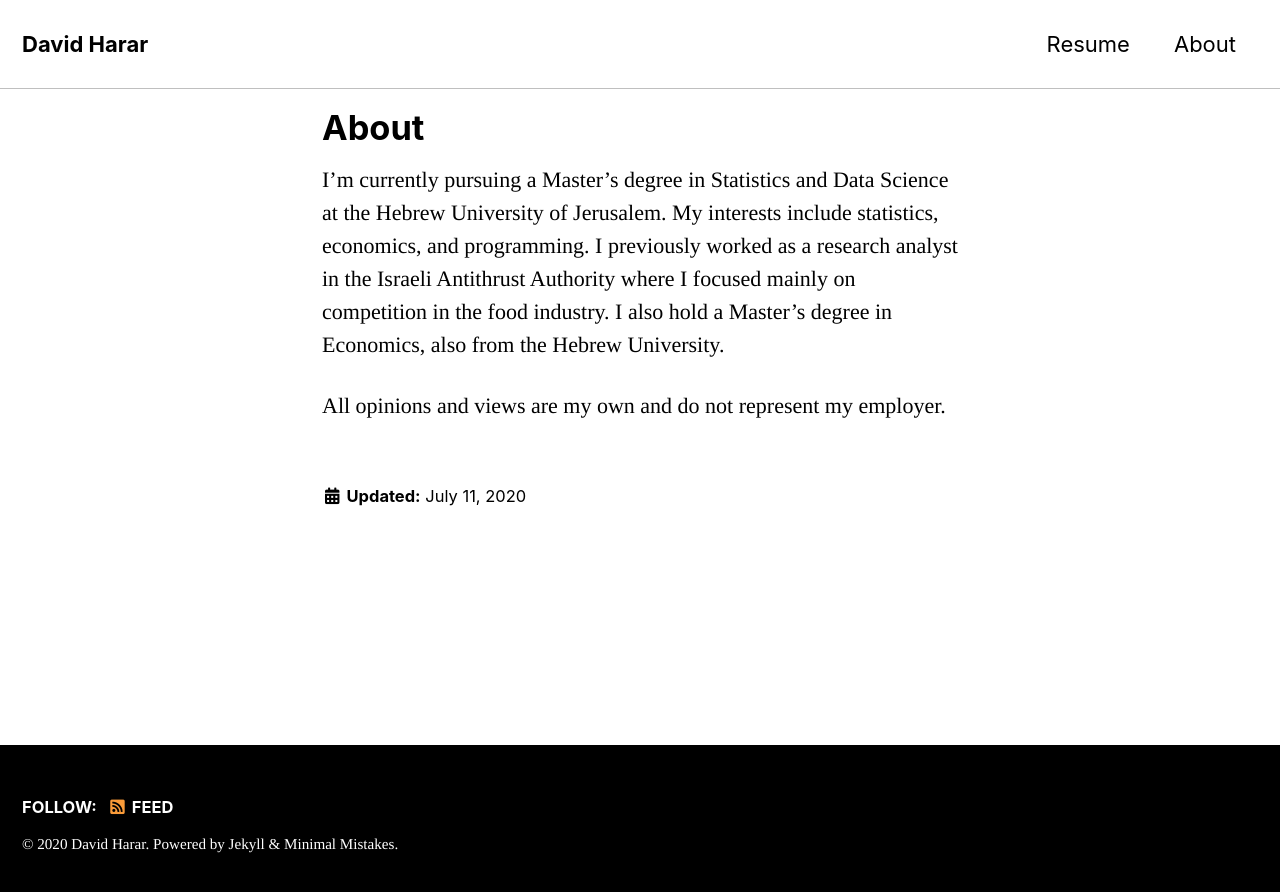
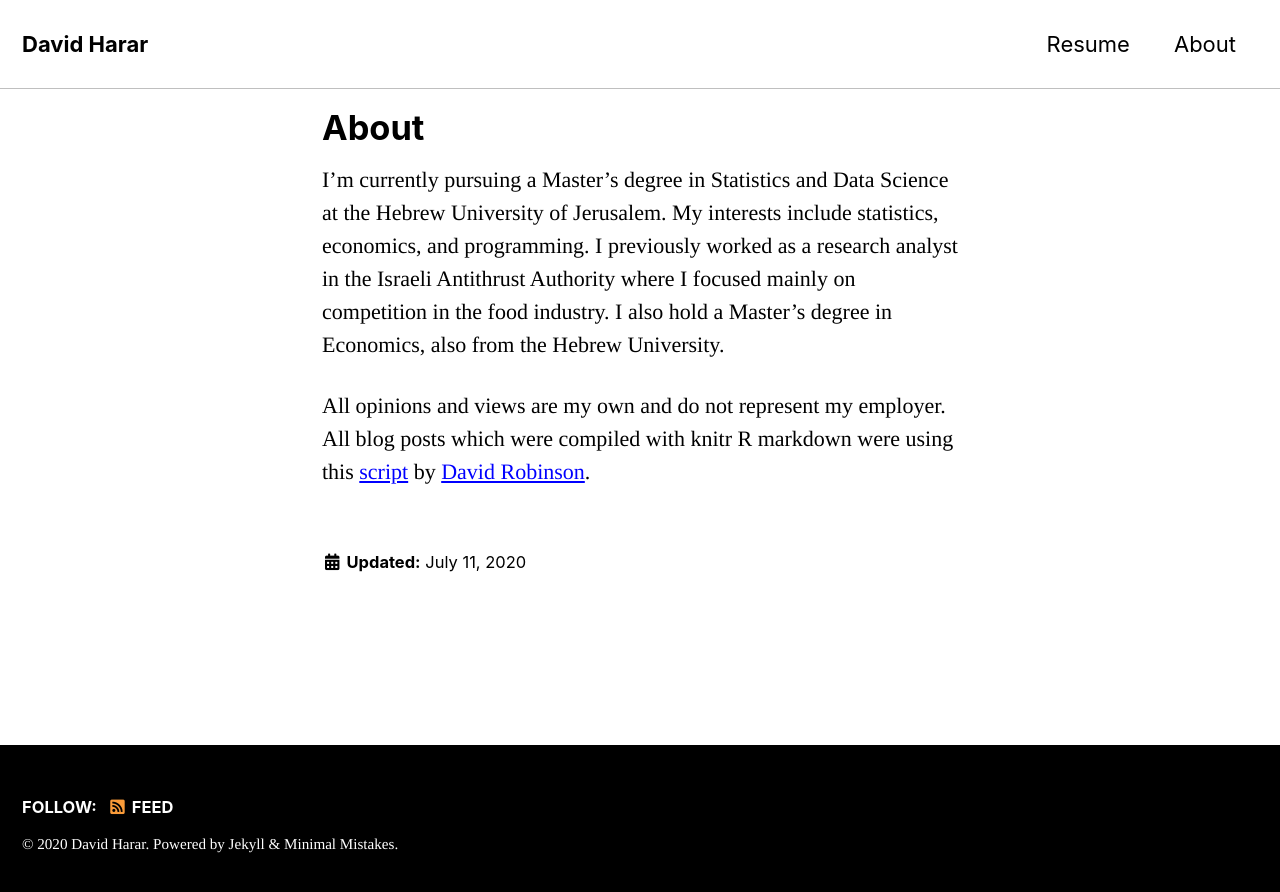
Before and after one commit to DavidHarar/DavidHarar.github.io, a Jekyll site: the page built from _pages/about.md, in a window 1280 px wide. Shown: the top 892 px of the page. Built offline with Jekyll 4.4.1, drawn with Linux system fonts in a browser that asks for light colours; cached includes are drawn as plain includes.

Commit message:
Update about.md

```diff
--- a/_pages/about.md
+++ b/_pages/about.md
@@ -13,3 +13,4 @@ I’m currently pursuing a Master's degree in Statistics and Data Science at the
 I also hold a Master's degree in Economics, also from the Hebrew University.
 
 All opinions and views are my own and do not represent my employer.
+All blog posts which were compiled with knitr R markdown were using this [script](https://github.com/dgrtwo/dgrtwo.github.com/blob/master/_scripts/knitpages.R) by [David Robinson](http://varianceexplained.org/).
```
